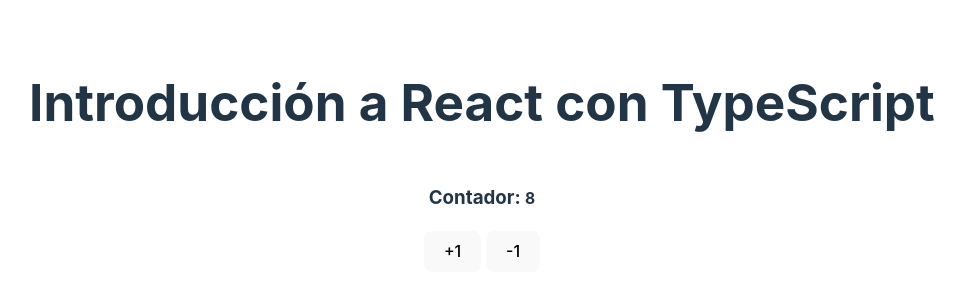
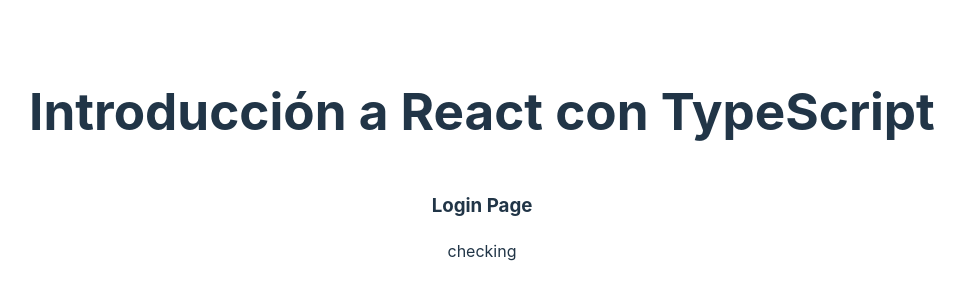
Before and after one commit to teodoro-aguirre/react-bases-ts, a React (Vite) app: page / in a window 1280 px wide. Shown: the part 244-544 px from the top of the page, without its empty margins (158-1123 px from the left). Built offline with nearby package versions, Linux system fonts and the light colour scheme.

Commit message:
Ejemplo del manejo del gestor de estado utilizando Zustan y creando un custom hook

```diff
--- a/package.json
+++ b/package.json
@@ -11,7 +11,8 @@
   },
   "dependencies": {
     "react": "^18.2.0",
-    "react-dom": "^18.2.0"
+    "react-dom": "^18.2.0",
+    "zustand": "^4.5.2"
   },
   "devDependencies": {
     "@types/react": "^18.2.66",
--- a/src/App.tsx
+++ b/src/App.tsx
@@ -1,6 +1,7 @@
 import {
   // Counter,
-  CounterWithHook
+  CounterWithHook,
+  LoginPage
 } from "./components"
 import {
   // BasicFunctions,
@@ -19,7 +20,8 @@
       {/* <ObjectLiterals /> */}
       {/* <BasicFunctions /> */}
       {/* <Counter /> */}
-      <CounterWithHook />
+      {/* <CounterWithHook /> */}
+      <LoginPage />
     </main>
   )
 }
--- /dev/null
+++ b/src/components/LoginPage.tsx
@@ -0,0 +1,15 @@
+import { useAuthStore } from "../store/auth.store"
+
+
+
+export const LoginPage = () => {
+
+    const authStatus = useAuthStore( state => state.status );
+
+  return (
+    <>
+        <h3>Login Page</h3>
+        { authStatus }
+    </>
+  )
+}
--- a/src/components/index.ts
+++ b/src/components/index.ts
@@ -1,3 +1,4 @@
 
 export * from './Counter';
 export * from './CounterWithHook';
+export * from './LoginPage';
--- /dev/null
+++ b/src/store/auth.store.ts
@@ -0,0 +1,16 @@
+import { create } from "zustand";
+
+interface AuthState {
+  status: "authenticated" | "unauthenticated" | "checking";
+  token?: string;
+  user?: {
+    name: string;
+    email: string;
+  };
+}
+
+export const useAuthStore = create<AuthState>()((set) => ({
+  status: "checking",
+  token: undefined,
+  user: undefined,
+}));
```
Also changed, not shown: 1 other file (tests, documents, lock files or other folders).
